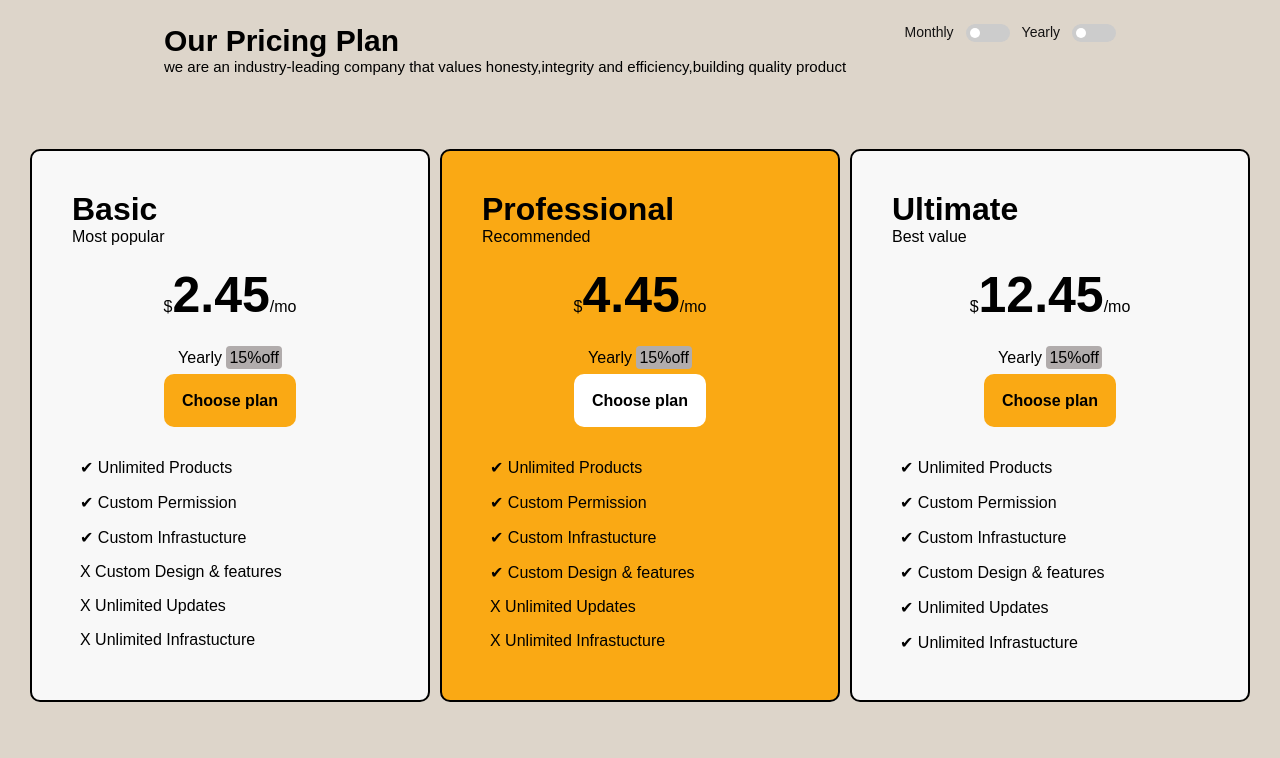
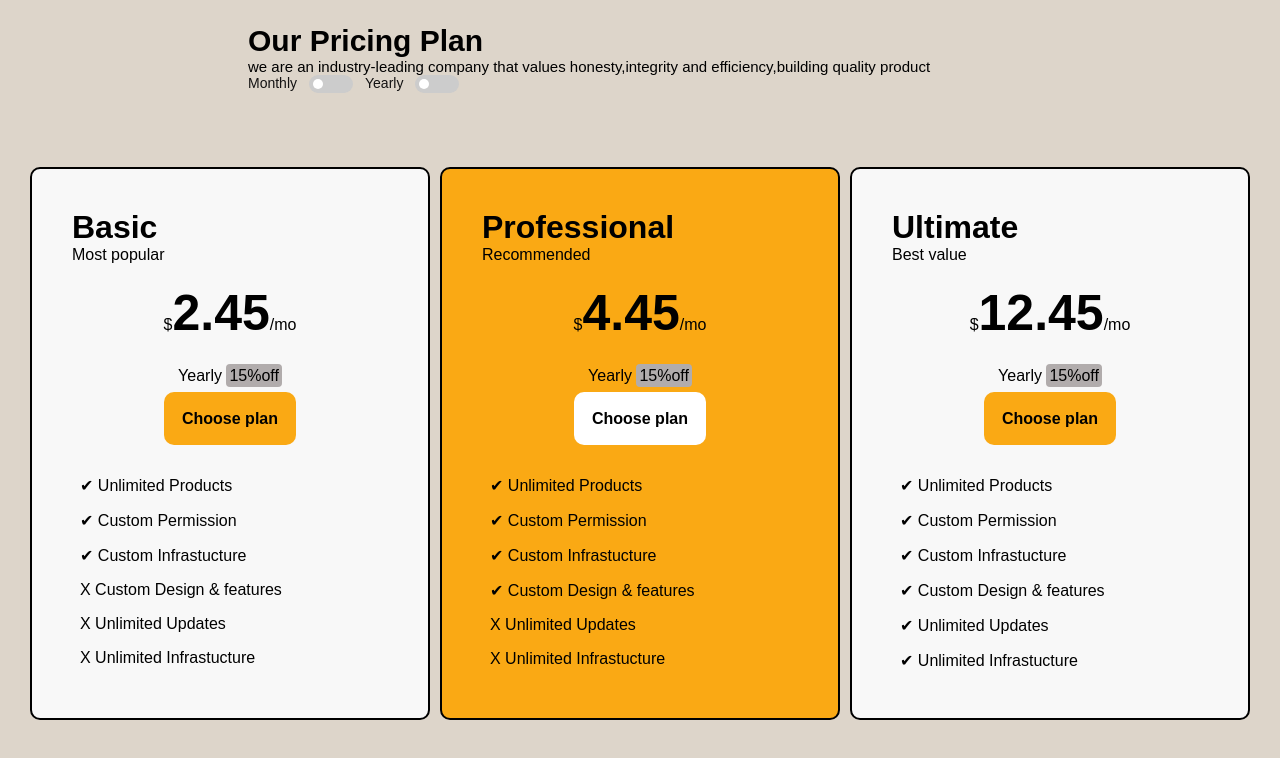
Before and after one commit to christianfilini/htmlcss-pricing-plan, a plain HTML site: page index.html in a window 1280 px wide. Drawn offline with Linux system fonts and the light colour scheme.

Commit message:
cambiato with da px a %

```diff
--- a/style.css
+++ b/style.css
@@ -12,7 +12,7 @@ html {
 header {
     margin: 0 auto;
     margin-bottom: 50px;
-    width: 1000px;
+    width: 65%;
     display: flex;
     justify-content: space-between;
     padding: 24px;
```
